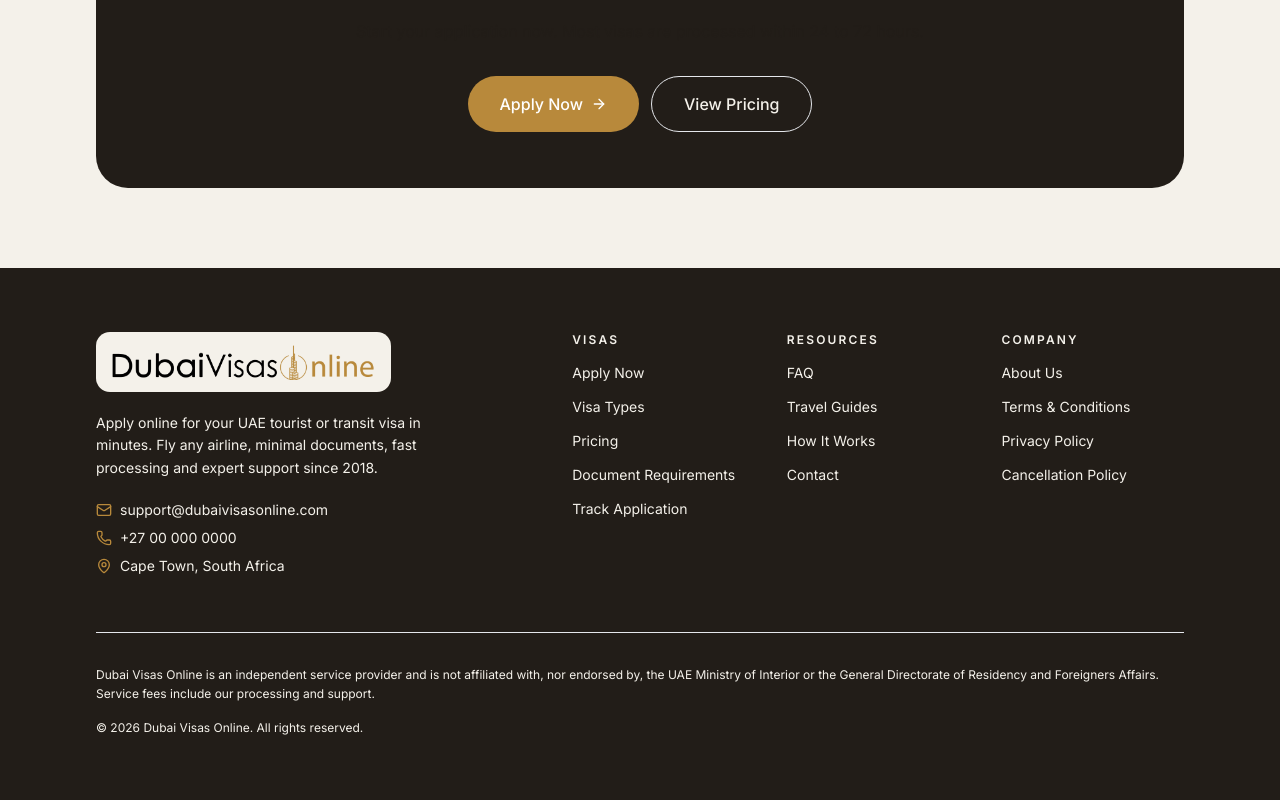
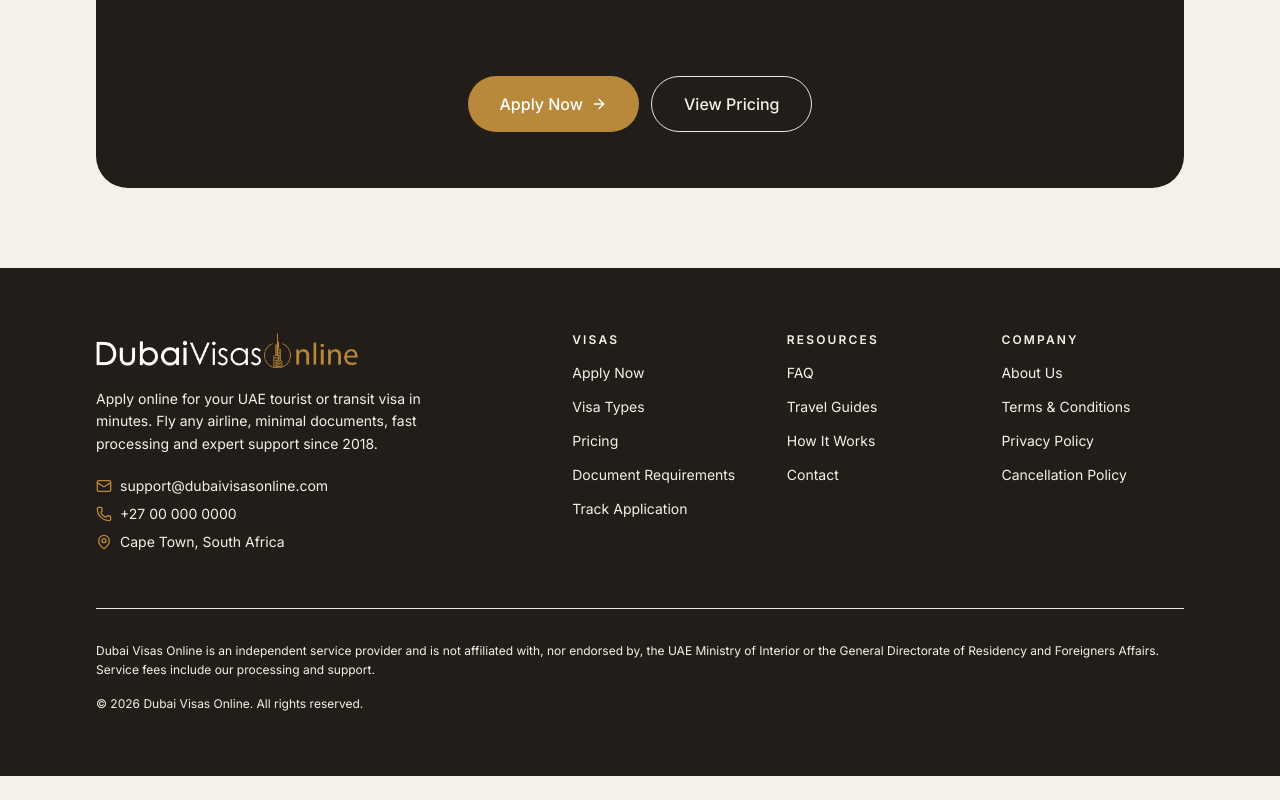
Before and after one commit to bvtonder1980-cmd/dubavisas, a Next.js app: page / in a window 1280 px wide. Shown: the part 8231-9031 px from the top of the page. After the commit the page ends 9007 px from the top, so only its background shows below. Built offline with nearby package versions, Linux system fonts and the light colour scheme.

Commit message:
feat: update site footer logo to white version
Updated the footer logo to a white version and added the new image file.

Co-authored-by: bvtonder1980-cmd <275993852+bvtonder1980-cmd@users.noreply.github.com>

```diff
--- a/components/site-footer.tsx
+++ b/components/site-footer.tsx
@@ -10,9 +10,9 @@ export function SiteFooter() {
         <div className="grid gap-12 lg:grid-cols-[1.4fr_2fr]">
           {/* Brand */}
           <div className="flex flex-col gap-5">
-            <Link href="/" className="inline-flex w-fit items-center rounded-lg bg-background px-4 py-3">
+            <Link href="/" className="inline-flex w-fit items-center">
               <Image
-                src="/images/dubai-visas-online-logo.png"
+                src="/images/dubai-visas-online-logo-white.png"
                 alt={siteConfig.name}
                 width={260}
                 height={37}
```
Also changed, not shown: footer-white-logo.png (added), public/images/dubai-visas-online-logo-white.png (added).
